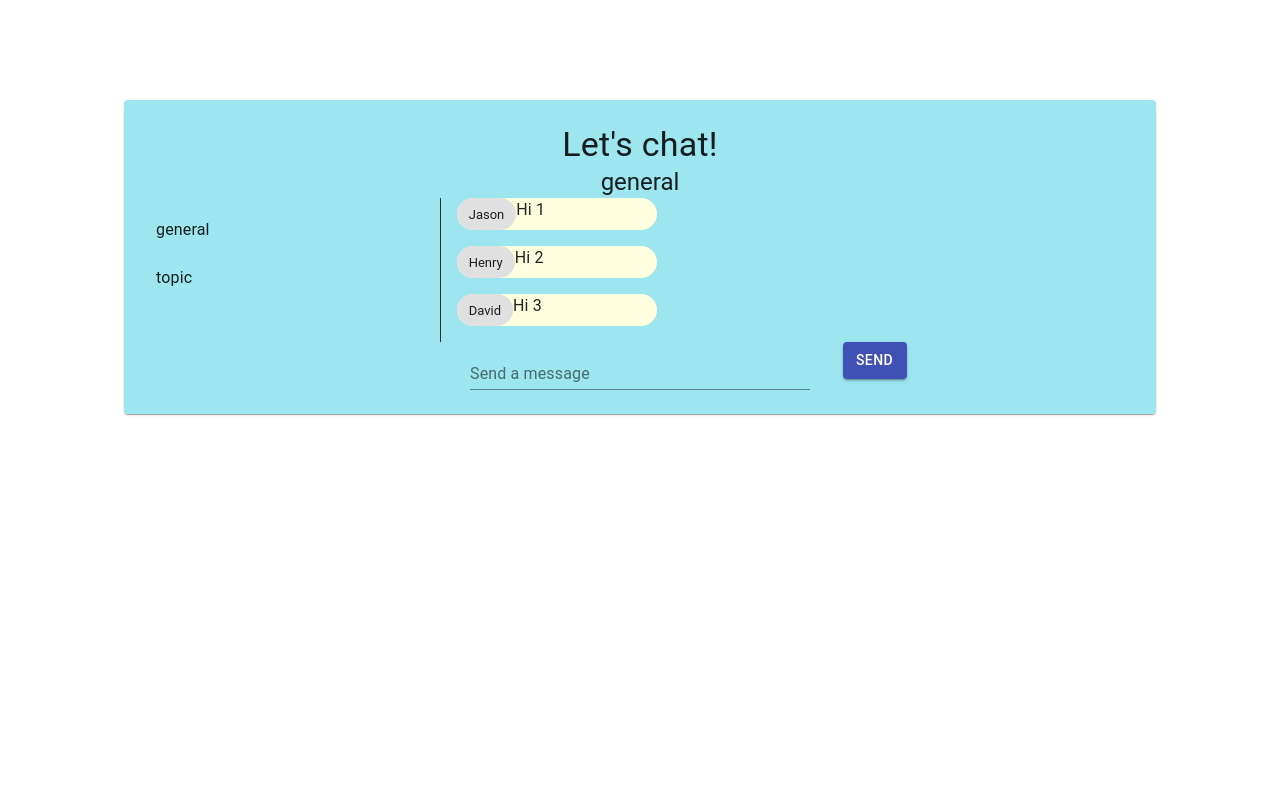
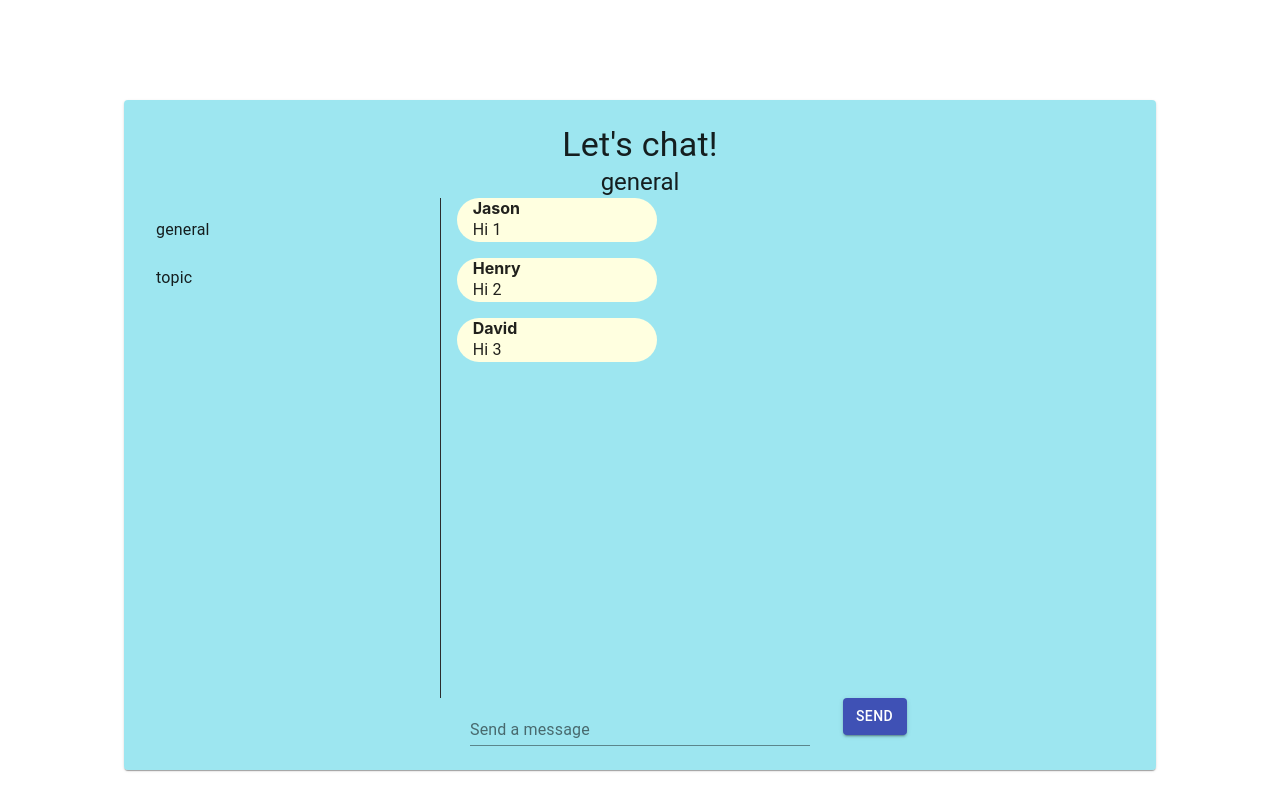
Before and after one commit to LCLY/letsChat, a React (Create React App) app in the folder chat/: page / in a window 1280 px wide. Shown: the top 810 px of the page. Built offline with nearby package versions, Linux system fonts and the light colour scheme; no server answers.

Commit message:
refactor: added talk bubble css

```diff
--- a/chat/src/Component/Dashboard.js
+++ b/chat/src/Component/Dashboard.js
@@ -34,6 +34,8 @@ const Dashboard = () => {
             width: "70%",
             height: "auto",
             borderLeft: "1px inset grey",
+            height: "500px",
+            overflowY: "auto",
         },
         chatBox: {
             width: "85%",
@@ -103,19 +105,12 @@ const Dashboard = () => {
 
                         <div className={`${classes.chatWindow} `}>
                             {allChats[activeTopic].map((chat, index) => (
-                                <div
-                                    className={`${classes.flex} talk-bubble round`}
-                                    style={{ flexWrap: "wrap" }}
-                                    key={index}
-                                >
-                                    <div>
-                                        <Chip
-                                            label={chat.from}
-                                            className={classes.chip}
-                                        />
+                                <div className="talk-bubble round" key={index}>
+                                    <div className="chatItems chatItems__user">
+                                        {chat.from}
                                     </div>
 
-                                    <div>
+                                    <div className="chatItems">
                                         <Typography variant="body1">
                                             {chat.msg}
                                         </Typography>
--- /dev/null
+++ b/chat/src/Component/Input.js
@@ -0,0 +1,4 @@
+import React from "react";
+const Input = () => {};
+
+export default Input;
--- a/chat/src/Server/index.js
+++ b/chat/src/Server/index.js
@@ -6,7 +6,11 @@ io.on("connection", function(socket) {
     console.log("a user connected");
     socket.on("chat message", function(msg) {
         // console.log("message: " + JSON.stringify(msg));
+        console.log(msg);
         io.emit("chat message", msg);
+    });
+    socket.on("disconnect", function() {
+        console.log("user disconnected");
     });
 });
 
--- a/chat/src/Store.js
+++ b/chat/src/Store.js
@@ -56,11 +56,9 @@ function reducer(state, action) {
 }
 
 let socket;
-
 function sendChatAction(value) {
     socket.emit("chat message", value);
 }
-
 export default function Store(props) {
     const [allChats, dispatch] = React.useReducer(reducer, initialState);
     if (!socket) {
@@ -69,6 +67,7 @@ export default function Store(props) {
             dispatch({ type: "RECEIVE_MESSAGE", payload: msg });
         });
     }
+
     const user = "user" + Math.random(100).toFixed(2);
 
     return (
--- a/chat/src/css/style.min.css
+++ b/chat/src/css/style.min.css
@@ -1 +1 @@
-.talk-bubble{margin:0 0 1rem 1rem;display:block;position:relative;width:200px;height:auto;background-color:lightyellow}.round{border-radius:30px;-webkit-border-radius:30px;-moz-border-radius:30px}
+.talk-bubble{margin:0 0 1rem 1rem;display:block;position:relative;width:200px;height:auto;background-color:lightyellow;-webkit-box-align:center;-ms-flex-align:center;align-items:center;text-align:left}.round{border-radius:30px;-webkit-border-radius:30px;-moz-border-radius:30px}.chatItems{display:block;margin-left:1rem}.chatItems__user{font-weight:bolder}
--- a/chat/src/scss/style.scss
+++ b/chat/src/scss/style.scss
@@ -5,6 +5,8 @@
     width: 200px;
     height: auto;
     background-color: lightyellow;
+    align-items: center;
+    text-align: left;
 }
 
 .round {
@@ -12,3 +14,12 @@
     -webkit-border-radius: 30px;
     -moz-border-radius: 30px;
 }
+
+.chatItems {
+    display: block;
+    margin-left: 1rem;
+}
+
+.chatItems__user {
+    font-weight: bolder;
+}
```
